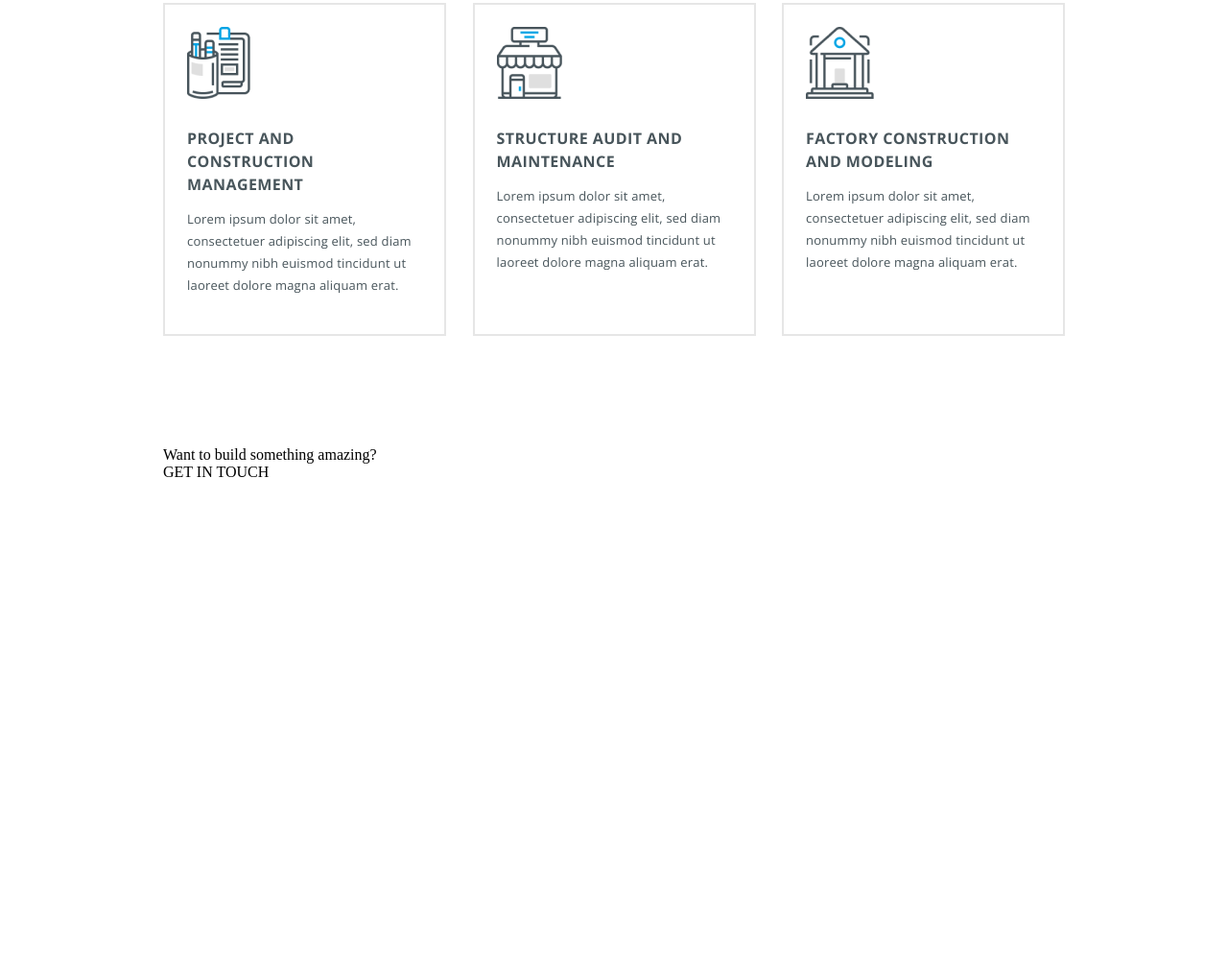
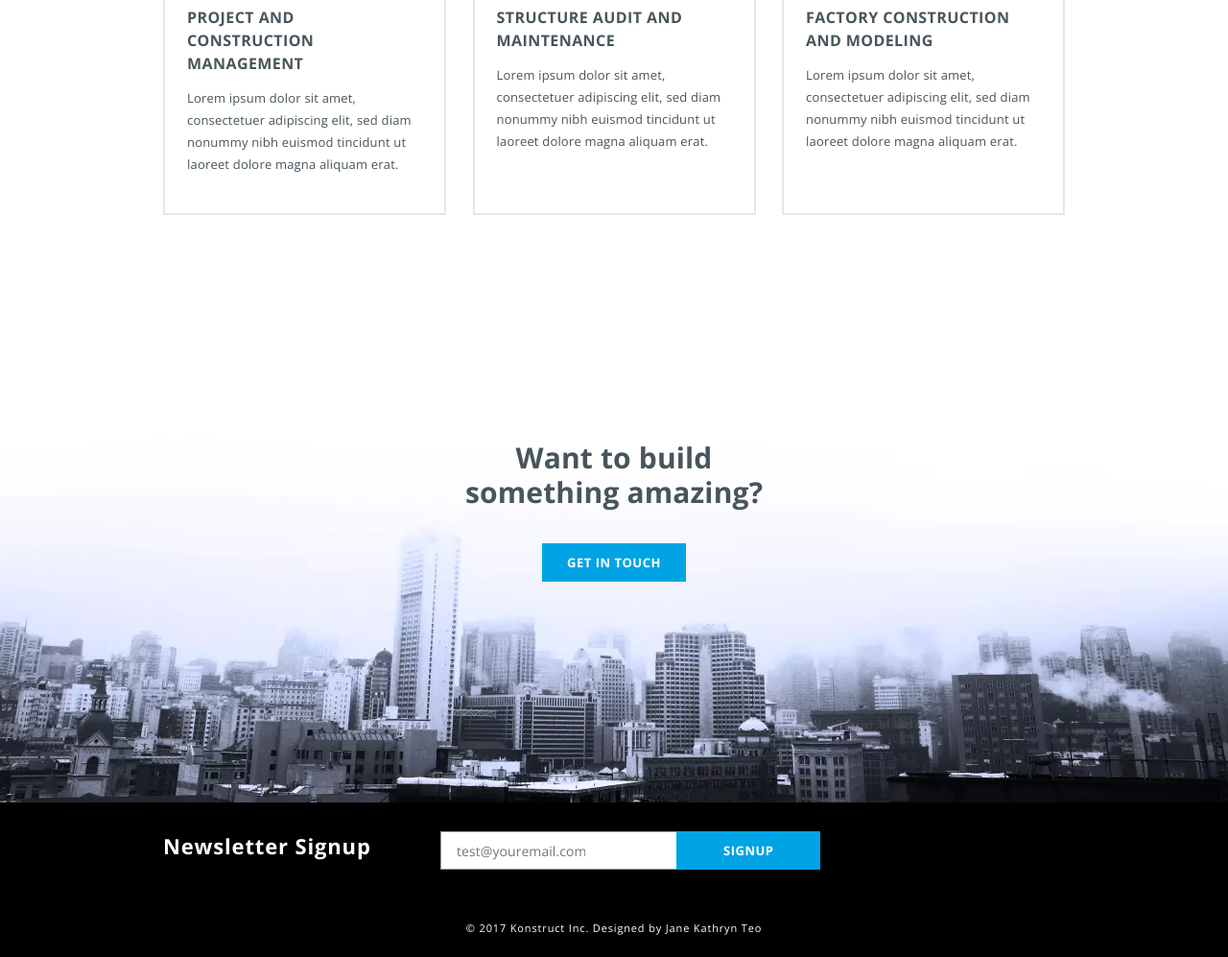
Before and after one commit to ang92a/Base_Konstruct, a plain HTML site: page index.html in a window 1280 px wide. Shown: the part 1593-2590 px from the top of the page at 96% size. Before the commit the page ends 2094 px from the top, so only its background shows below. Drawn offline with nearby package versions, Linux system fonts and the light colour scheme.

Commit message:
add footer

```diff
--- a/index.html
+++ b/index.html
@@ -143,11 +143,32 @@
       </section>
       <section class="touch">
         <div class="container touch__wrapper">
-          <p>Want to build something amazing?</p>
-          <p>GET IN TOUCH</p>
+          <p class="touch__title">Want to build something amazing?</p>
+          <p class="touch__subtittle">GET IN TOUCH</p>
         </div>
       </section>
     </main>
-    <footer></footer>
+    <footer class="newsletter">
+      <div class="container newsletter__wrapper">
+        <div class="newsletter__top">
+          <p class="newsletter__title">Newsletter Signup</p>
+          <div class="newsletter__button">
+            <input
+              id="email"
+              type="email"
+              pattern="#"
+              placeholder="test@youremail.com"
+              required
+            />
+            <button class="newsletter__signup">SIGNUP</button>
+          </div>
+        </div>
+        <div>
+          <p class="newsletter__end">
+            © 2017 Konstruct Inc. Designed by Jane Kathryn Teo
+          </p>
+        </div>
+      </div>
+    </footer>
   </body>
 </html>
--- a/styles/sass/_capabilities.sass
+++ b/styles/sass/_capabilities.sass
@@ -2,7 +2,7 @@
     background: #fff
 
     &__wrapper
-        padding: 129px 0 115px
+        padding: 0 0 115px
 
     &__text
         display: flex
--- /dev/null
+++ b/styles/sass/_newsletter.sass
@@ -0,0 +1,59 @@
+#email
+    width: 250px
+    font-family: Open Sans
+    font-size: 14px
+    font-weight: 400
+    line-height: 19px
+    letter-spacing: 0.07000000029802322px
+    text-align: left
+    padding: 10px 98px 10px 16px
+    border: #979797 1px solid
+    height: 40px
+
+.newsletter
+    background: #000
+    margin-top: -2px
+
+    &__top
+        padding: 30px 0
+        display: flex
+        justify-content: space-between
+        max-width: 685px
+        flex-wrap: wrap
+
+    &__title
+        font-family: Open Sans
+        font-size: 22px
+        font-weight: 700
+        line-height: 30px
+        letter-spacing: 0.8461539149284363px
+        text-align: center
+        color: #fff
+
+    &__button
+        display: flex
+
+    &__signup
+        display: block
+        font-family: Open Sans
+        font-size: 13px
+        font-weight: 700
+        line-height: 18px
+        letter-spacing: 0.5px
+        text-align: center
+        color: #fff
+        width: 150px
+        padding: 11px 49px
+        background: #00A4E5
+        border: none
+        margin-left: -4px
+
+    &__end
+        padding: 23px 0
+        font-family: Open Sans
+        font-size: 11px
+        font-weight: 400
+        line-height: 15px
+        letter-spacing: 0.8461539149284363px
+        text-align: center
+        color: #fff
--- a/styles/sass/_story.sass
+++ b/styles/sass/_story.sass
@@ -2,7 +2,7 @@
     background: #fff
 
     &__wrapper
-        margin: 48px auto 126px
+        padding: 48px 0 129px
 
     &__title
         font-family: Open Sans
--- a/styles/sass/_touch.sass
+++ b/styles/sass/_touch.sass
@@ -1,2 +1,37 @@
 .touch
-    background-image: url(../images/header/bglogo.webp)
+    background-image: url(../images/touch/bg.webp)
+    width: 100%
+    height: 499px
+    background-size: cover
+    background-repeat: no-repeat
+    background-position: center
+
+    &__wrapper
+        padding: 120px 0 231px
+        display: flex
+        flex-direction: column
+        align-items: center
+
+    &__title
+        font-family: Open Sans
+        font-size: 30px
+        font-weight: 700
+        line-height: 36px
+        letter-spacing: 0.15000000596046448px
+        color: #48555B
+        margin-bottom: 35px
+        max-width: 350px
+        text-align: center
+
+    &__subtittle
+        font-family: Open Sans
+        font-size: 13px
+        font-weight: 700
+        line-height: 18px
+        letter-spacing: 0.5px
+        color: #fff
+        background: #00A4E5
+        width: 150px
+        height: 40px
+        text-align: center
+        padding: 11px 0
--- a/styles/style.sass
+++ b/styles/style.sass
@@ -4,3 +4,4 @@
 @import './sass/_story'
 @import './sass/_capabilities'
 @import './sass/_touch'
+@import './sass/_newsletter'
```
Also changed, not shown: styles/sass/touch.css (deleted), styles/style.css, 2 other files.
